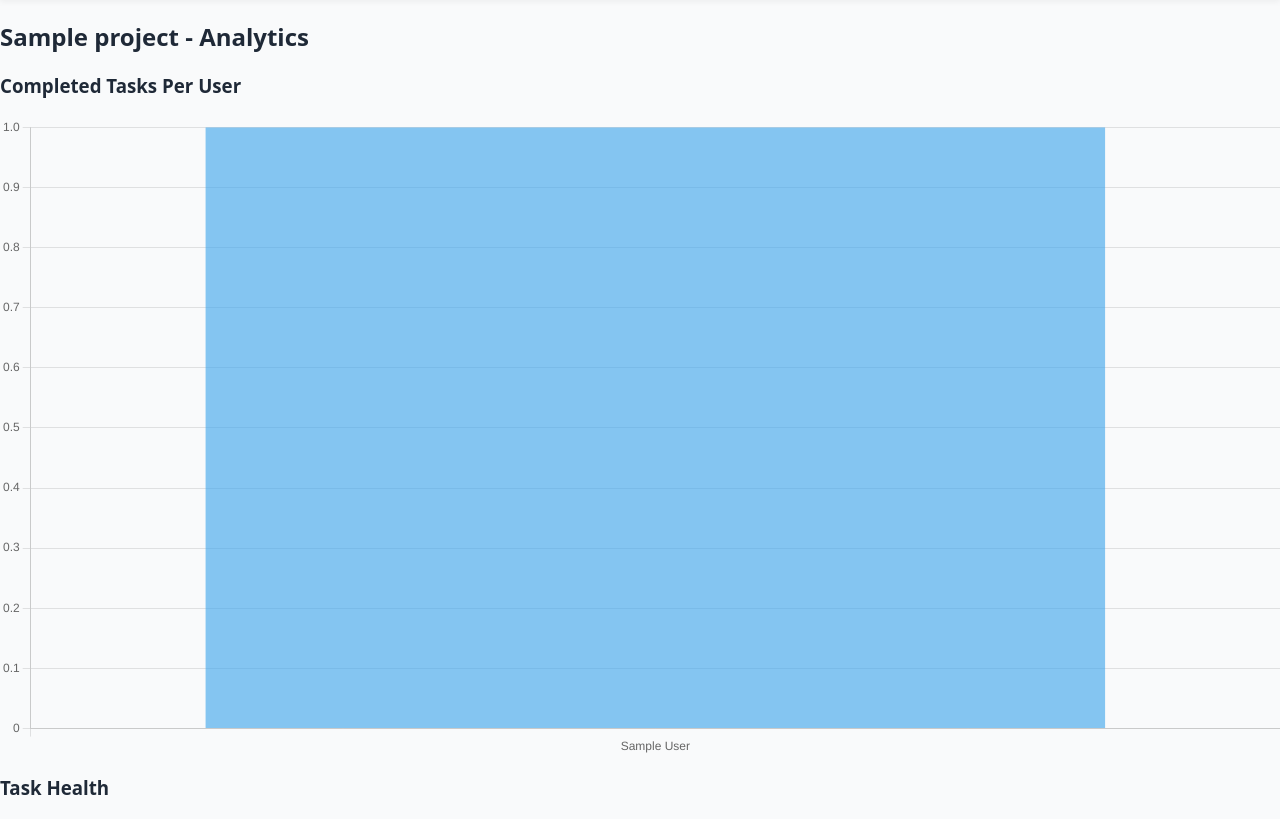
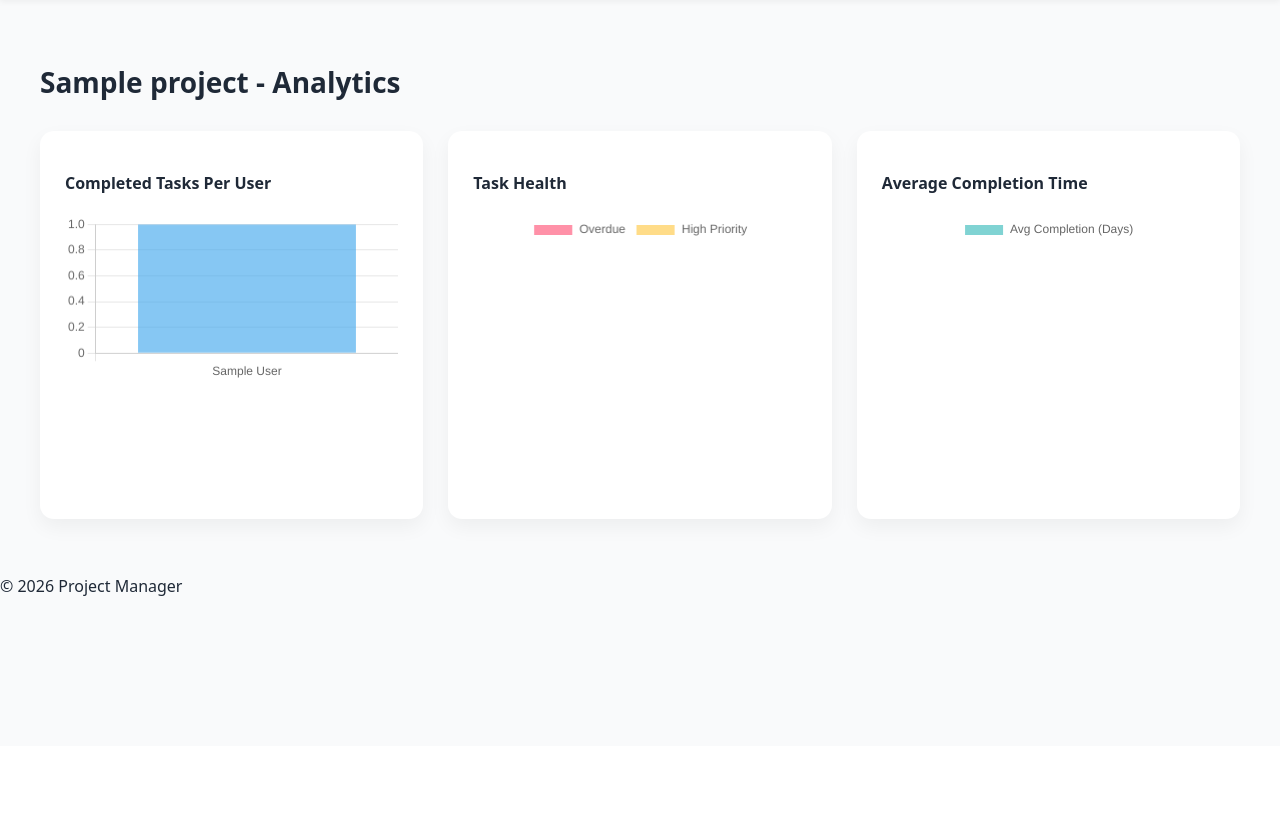
Before and after one commit to harsij01/project-manager, a Flask app: page /projects/1/analytics in a window 1280 px wide. Shown: the part 54-873 px from the top of the page. After the commit the page ends 650 px from the top, so only its background shows below. Run offline with Flask 3, Linux system fonts and the light colour scheme; a user stored in the database is signed in; tables that the repository leaves empty hold one stand-in row (values such as "Sample post").

Commit message:
styled analytics section

```diff
--- a/static/style.css
+++ b/static/style.css
@@ -499,3 +499,57 @@ a {
 .auth-link a:hover {
   text-decoration: underline;
 }
+
+.analytics-container {
+  padding: 40px;
+}
+
+.analytics-title {
+  font-size: 28px;
+  font-weight: 700;
+  margin-bottom: 30px;
+}
+
+/* Grid Layout */
+.analytics-grid {
+  display: grid;
+  grid-template-columns: repeat(auto-fit, minmax(320px, 1fr));
+  gap: 25px;
+}
+
+/* Card */
+.analytics-card {
+  background: #ffffff;
+  padding: 25px;
+  border-radius: 14px;
+  box-shadow: 0 8px 20px rgba(0, 0, 0, 0.05);
+  transition: transform 0.2s ease, box-shadow 0.2s ease;
+}
+
+.analytics-card h3 {
+  margin-bottom: 20px;
+  font-size: 16px;
+  font-weight: 600;
+}
+
+/* Hover Effect */
+.analytics-card:hover {
+  transform: translateY(-4px);
+  box-shadow: 0 12px 28px rgba(0, 0, 0, 0.08);
+}
+
+/* Canvas sizing */
+.analytics-card canvas {
+  max-height: 280px;
+}
+
+/* Responsive */
+@media (max-width: 768px) {
+  .analytics-container {
+    padding: 20px;
+  }
+
+  .analytics-title {
+    font-size: 22px;
+  }
+}
```
